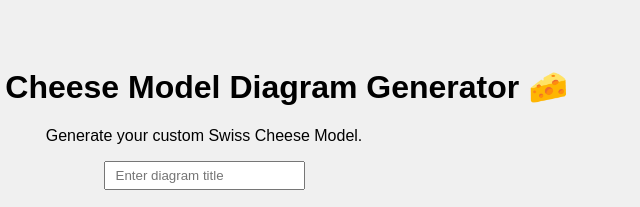
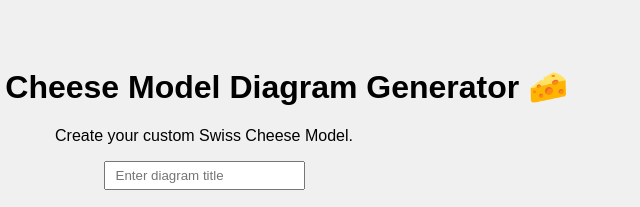
Before and after one commit to upgundecha/cheese-slice, a plain HTML site: page index.html in a window 1280 px wide. Shown: the top 207 px of the page, 436-1076 px from the left. Drawn offline with Linux system fonts and the light colour scheme.

Commit message:
Update index.html

```diff
--- a/index.html
+++ b/index.html
@@ -38,7 +38,7 @@
 <body>
     <div class="container">
         <h1>The Swiss Cheese Model Diagram Generator 🧀</h1>
-        <p>Generate your custom Swiss Cheese Model.</p>
+        <p>Create your custom Swiss Cheese Model.</p>
         <div class="controls">
             <input type="text" id="diagramTitle" placeholder="Enter diagram title">
         </div>
```
